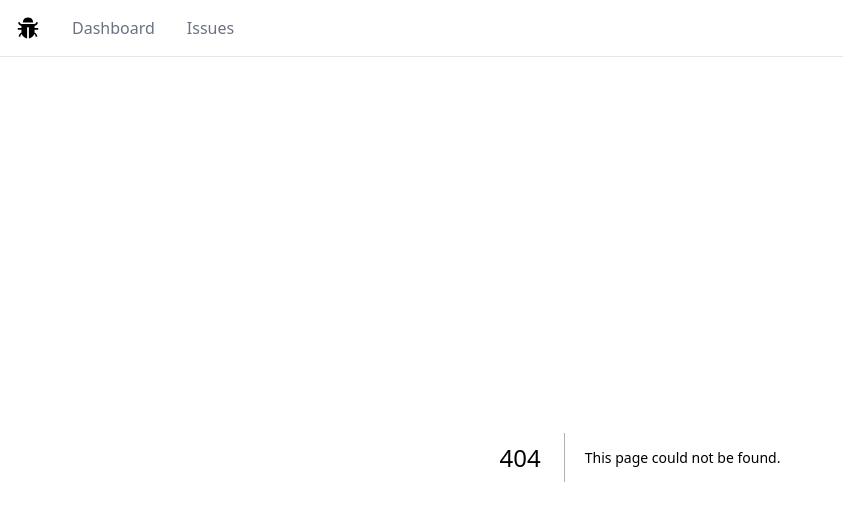
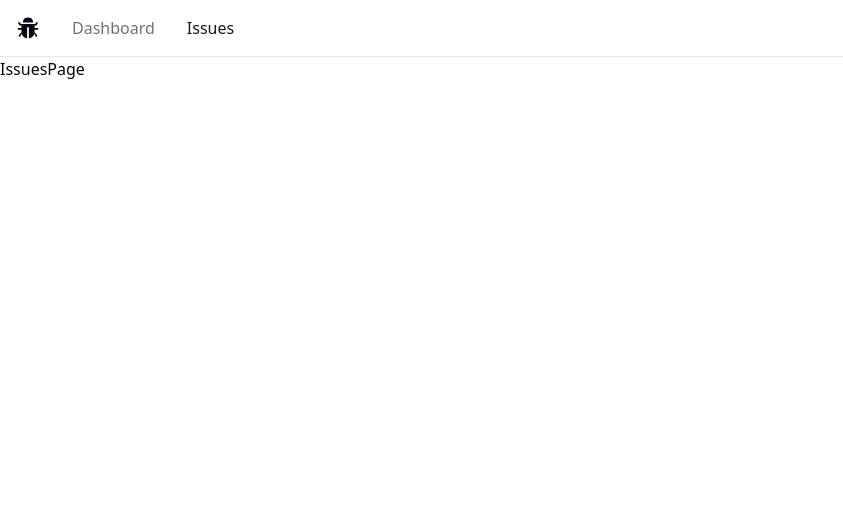
Before and after one commit to JavierTapiaMx/issue-tracker-nextjs, a Next.js app: page /issues in a window 1280 px wide. Before the commit this address had no page. Shown: the top 520 px of the page, without its empty margins (0-843 px from the left). Built offline with nearby package versions, Linux system fonts and the light colour scheme.

Commit message:
Add IssuesPage component and enhance NavBar with active link highlighting

```diff
--- /dev/null
+++ b/app/issues/page.tsx
@@ -0,0 +1,7 @@
+import React from "react";
+
+const IssuesPage = () => {
+  return <div>IssuesPage</div>;
+};
+
+export default IssuesPage;
--- a/components/NavBar.tsx
+++ b/components/NavBar.tsx
@@ -1,10 +1,24 @@
+"use client";
+
+import { usePathname } from "next/navigation";
+import { cn } from "@/lib/utils";
 import Link from "next/link";
 import { AiFillBug } from "react-icons/ai";
 
 const NavBar = () => {
-  const links = [
-    { label: "Dashboard", href: "/" },
-    { label: "Issues", href: "/issues" }
+  const pathname = usePathname();
+
+  const navigationItems = [
+    {
+      label: "Dashboard",
+      href: "/",
+      isActive: pathname === "/"
+    },
+    {
+      label: "Issues",
+      href: "/issues",
+      isActive: pathname === "/issues"
+    }
   ];
 
   return (
@@ -13,13 +27,16 @@ const NavBar = () => {
         <AiFillBug className="text-2xl" />
       </Link>
       <ul className="flex flex-row items-center gap-8">
-        {links.map((link) => (
-          <li key={link.href}>
+        {navigationItems.map((item) => (
+          <li key={item.href}>
             <Link
-              href={link.href}
-              className="text-gray-500 transition-colors hover:text-gray-800"
+              href={item.href}
+              className={cn(
+                "transition-colors hover:text-gray-800",
+                item.isActive ? "text-gray-900" : "text-gray-500"
+              )}
             >
-              {link.label}
+              {item.label}
             </Link>
           </li>
         ))}
```
